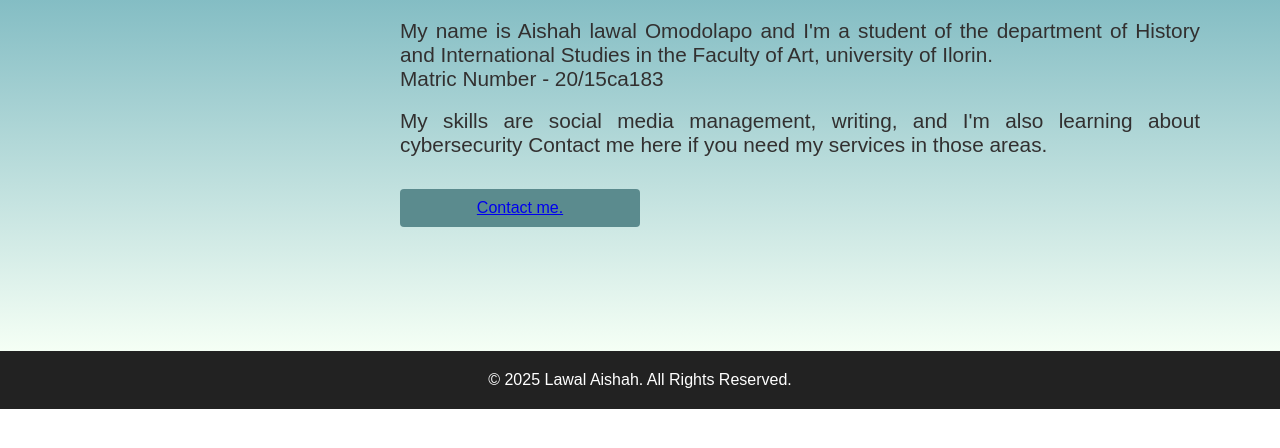
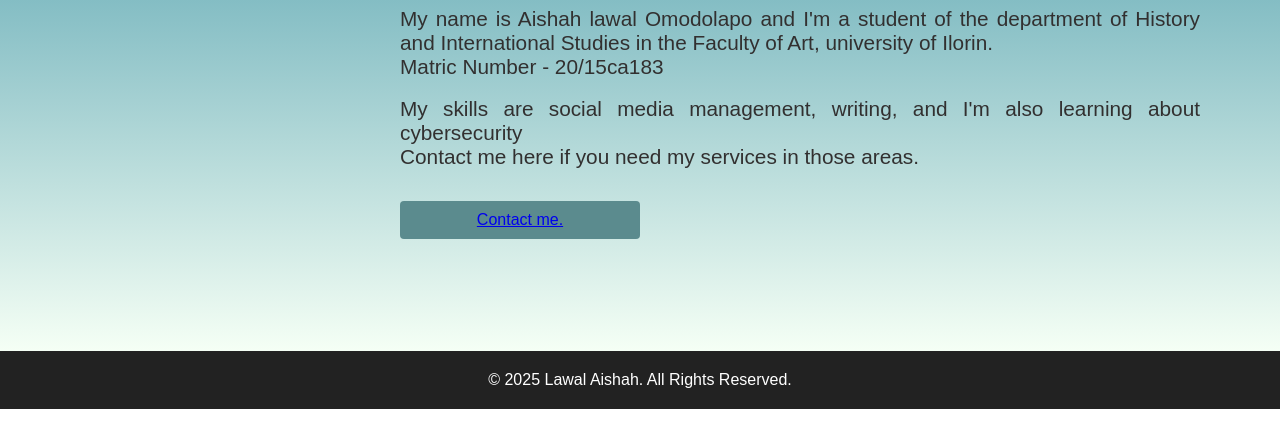
Before and after one commit to Biggestdee213/Portfolio, a plain HTML site: page index.html in a window 1280 px wide. Shown: the part 236-684 px from the top of the page. Drawn offline with Linux system fonts and the light colour scheme.

Commit message:
Update index.html
added a break before the contact me line for better readablity

```diff
--- a/index.html
+++ b/index.html
@@ -44,7 +44,7 @@
                 Matric Number - 20/15ca183
             </p>
             <br>
-            <p> My skills are social media management, writing, and I'm also learning about cybersecurity
+            <p> My skills are social media management, writing, and I'm also learning about cybersecurity<br>
                 Contact me here if you need my services in those areas. </p>
                 <button> <a href="Contactme.html">Contact me.</a></button>
             </div>
```
